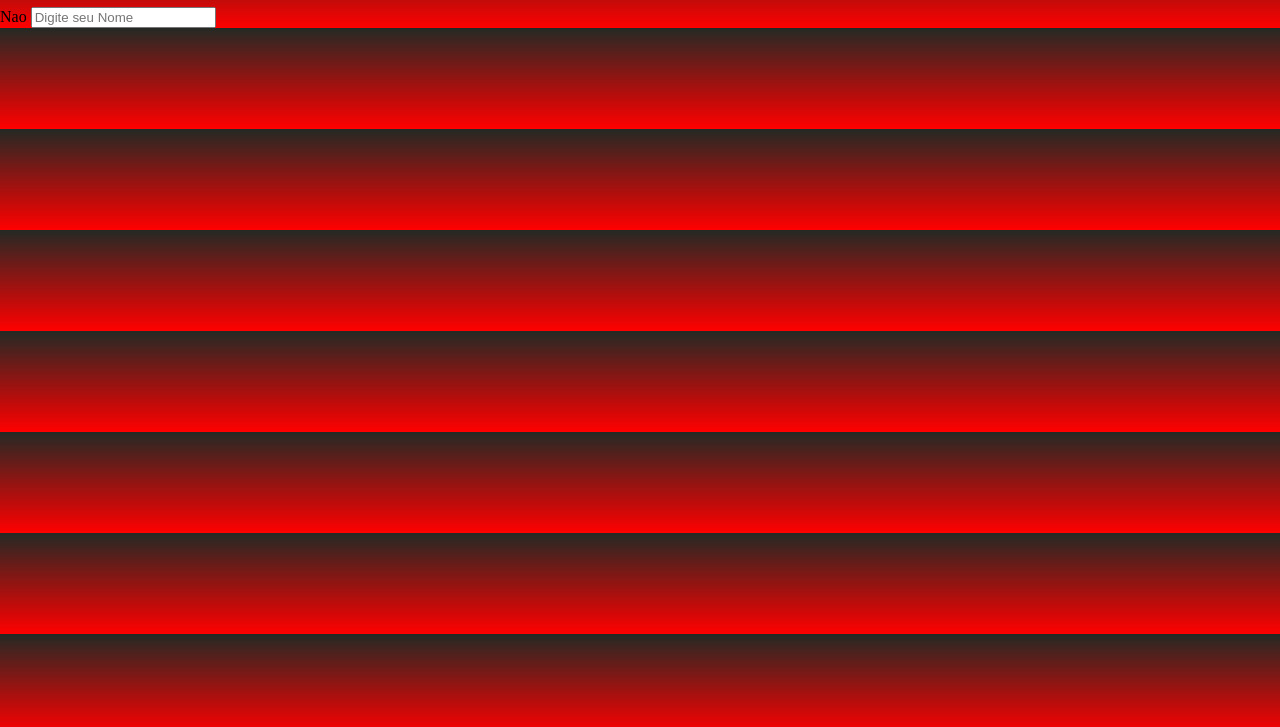
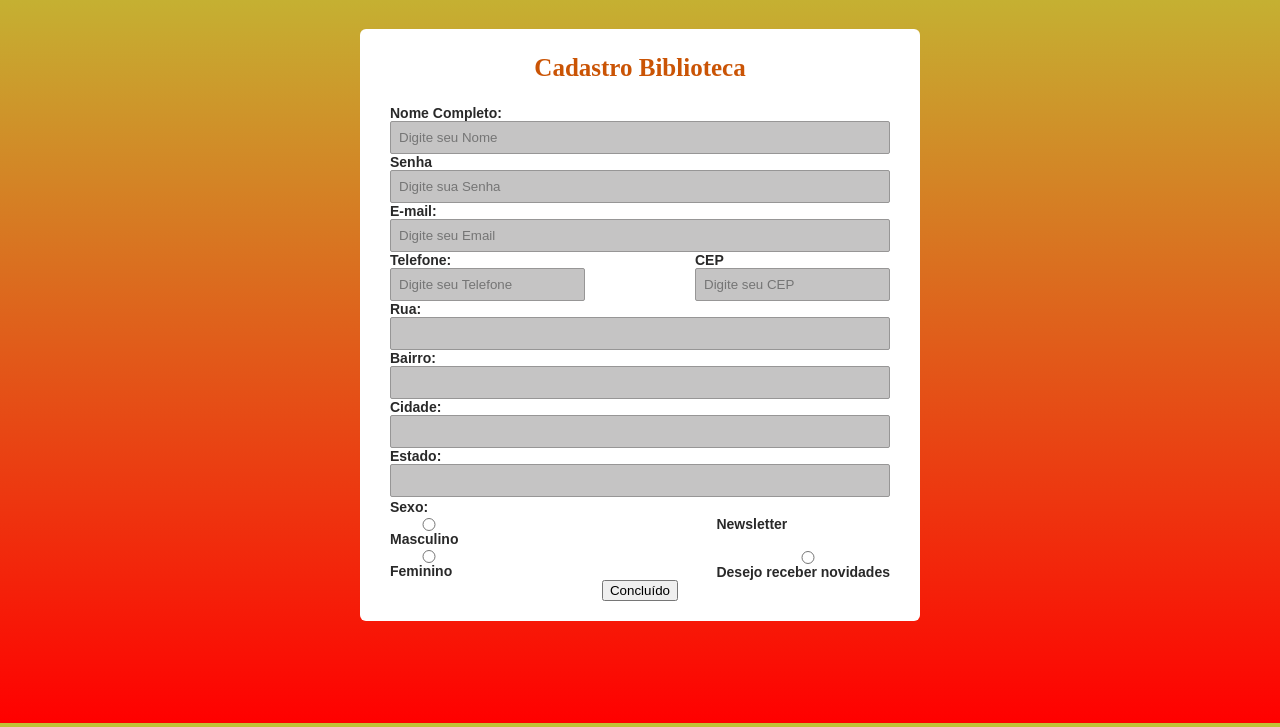
Before and after one commit to WendellOliver/First_Project, a plain HTML site: page index.html in a window 1280 px wide. Shown: the part 73-800 px from the top of the page. Drawn offline with Linux system fonts and the light colour scheme.

Commit message:
alteracoes

```diff
--- a/index.css
+++ b/index.css
@@ -3,11 +3,76 @@ html
     height:100%;
 }
 
+#titulo{
+    font-family: 'Times New Roman', Times, serif;
+    color: rgb(202, 84, 5);
+    font-weight: bold;
+    text-align: center;
+    margin: 5px;
+    font-size: 25px;
+}
+
 body {
-    background: linear-gradient(180deg,rgb(36, 41, 36) 0%,#ff0000 100%);
-    height:100%;
-    margin:0;
-    background-size: 100% ;
+    background: linear-gradient(180deg ,rgb(191, 194, 55) 0%,#ff0000 100%);
+    background-size: 100%;
     font-size: 100%;
-    font: 'Tangerine';
+    font-family: sans-serif;
+    margin: 8%;
+    height: 100%;
 }
+
+.wrapper {
+    display: flex;
+    align-items: center;
+    justify-content: center;
+    height: 100%;
+}
+
+.coluna1{
+    display: flex;
+    justify-content: space-between;
+    align-items: center;
+}
+
+.coluna2{
+    display: flex;
+    justify-content: space-between;
+    align-items: center;
+}
+
+.botao{
+    justify-content: center;
+    align-items: center;
+    text-align: center;
+}
+
+.cadastro label {
+    display: block;
+    font-size: 14px;
+    font-weight: bold;
+    color: #292929;
+    cursor: pointer;
+}
+
+#form{
+    width: 500px;
+    min-height: 400px;
+    background: #fff;
+    border-radius: 6px;
+    padding: 20px 30px;
+}
+
+.cadastro
+input:not([type="checkbox"]) {
+    background: #c5c4c4;
+    border: 1px solid #979696;
+    border-radius: 2px;
+    padding: 8px 8px;
+    display: block;
+    width: 100%;
+}
+
+input{
+    box-sizing: border-box;
+    outline:none;
+}
--- a/index.html
+++ b/index.html
@@ -7,18 +7,99 @@
     <meta name="viewport" content="width=device-width" ,initial-scale="1.0" />
     <meta http-equiv="X-UA-Compatible" content="ie=edge" />
     <title>Cadastro | Biblioteca </title>
-    <link rel="stylesheet" href="https://fonts.googleapis.com/css?family=Tangerine">
 </head>
 
 <body>
-    <h1>Hello World</h1>
-    <div class="x">
-        <form action='' id="form" method="POST" name="formulario">
-            <label>Nao</label>
+
+    <div class="wrapper">
+    <form action='' id="form" method="POST" name="formulario">
+
+        <h1 id="titulo">Cadastro Biblioteca</h1>
+    <br>
+
+    <div class="cadastro">
+            <label for="name">Nome Completo:</label>
             <input placeholder="Digite seu Nome" id="name" />
-        </form>
+    </div>
+
+    <div class="cadastro">
+        <label for="senha">Senha</label>
+        <input type="password" placeholder="Digite sua Senha" id="senha" />
+    </div>
+
+    <div class="cadastro">
+        <label for="email">E-mail:</label>
+        <input type="email"  placeholder="Digite seu Email" id="email" />
+    </div>
+
+    <div class="coluna1">
+
+        <div class="cadastro">
+            <label for="telefone">Telefone:</label>
+            <input type="tel" placeholder="Digite seu Telefone" id="telefone" />
+        </div>
+
+        <div class="cadastro">
+            <label for="cep">CEP</label>
+            <input type="text" placeholder="Digite seu CEP" id="cep"
+            maxlength="9" />
+        </div>
 
     </div>
+
+    <div class="cadastro">
+        <label for="rua">Rua:</label>
+        <input disabled id="rua" />
+    </div>
+
+    <div class="cadastro">
+        <label for="bairro">Bairro:</label>
+        <input disabled id="bairro" />
+    </div>
+
+    <div class="cadastro">
+        <label for="cidade">Cidade:</label>
+        <input disabled id="cidade" />
+    </div>
+
+    <div class="cadastro">
+        <label for="estado">Estado:</label>
+        <input disabled id="cidade" />
+    </div>
+
+    <div class="coluna2">
+
+    <div class="cadastro">
+        <label>Sexo:</label>
+
+        <label>
+            <input type="radio" name="sexo" value="masculino">Masculino
+        </label>
+
+        <label>
+            <input type="radio" name="sexo" value="feminino">Feminino
+        </label>
+    </div>
+
+    <div class="cadastro">
+        <label>  <h4>Newsletter</h4> </label>
+        <label>
+            <input type="radio" name="news" value="novidades">Desejo receber novidades
+        </label>
+    </div>
+
+    </div>
+
+    <div class="botao">
+        <button class="botao" type="submit" onsubmit="">Concluído</button>
+    </div>
+
+    </div>
+
+    </form>
+
+    </div>
+
         <script type="text/javascript" src="index.js"></script>
 </body>
 
```
